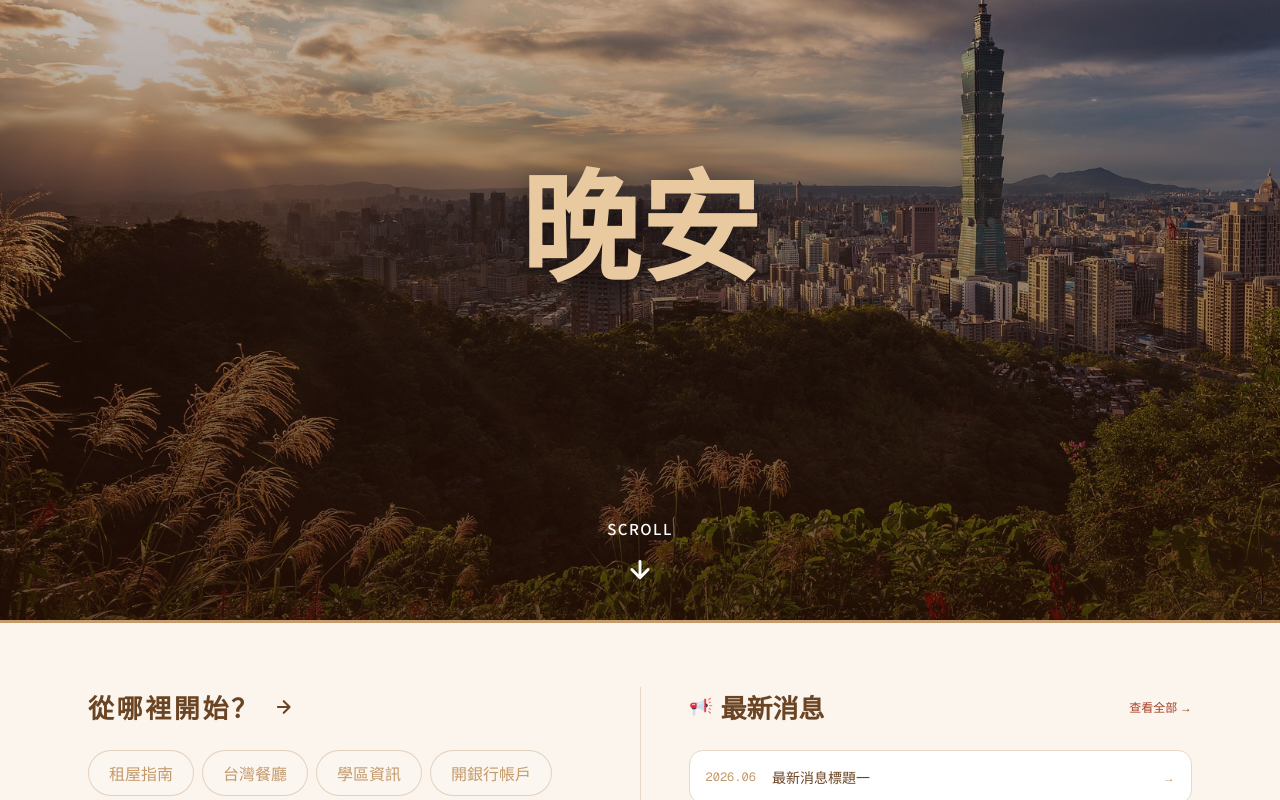
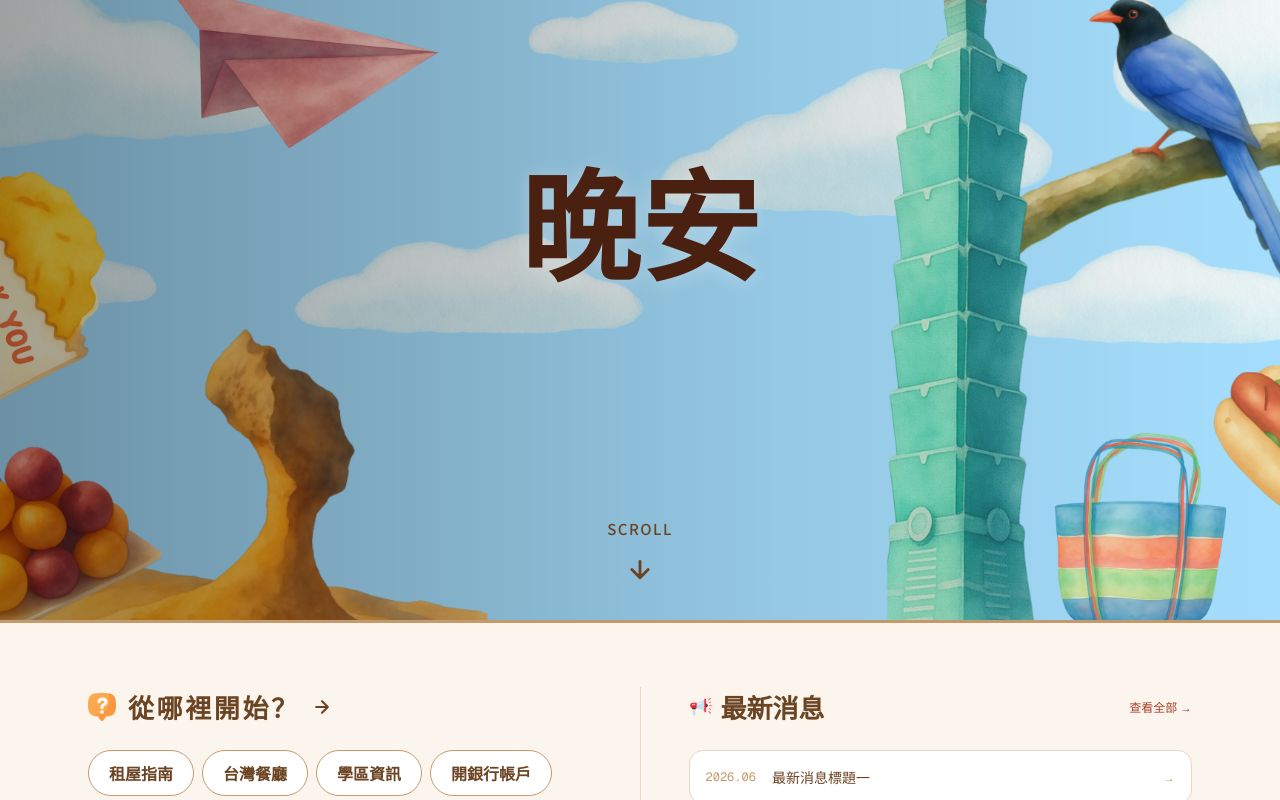
Before and after one commit to ElieshaLai/dfw-taiwan-guide, a Next.js app: page / in a window 1280 px wide. Shown: the part 180-980 px from the top of the page. Built offline with nearby package versions, Linux system fonts and the light colour scheme.

Commit message:
hero pic change

```diff
--- a/app/page.tsx
+++ b/app/page.tsx
@@ -43,14 +43,14 @@ export default function Home() {
         <section className="relative" style={{ height: "100vh" }}>
           <div className="absolute inset-0">
             <Image
-              src="/hero.jpg"
+              src="/hero.png"
               alt="DFW Taiwan Guide"
               fill
               style={{ objectFit: "cover", objectPosition: "center" }}
               priority
             />
             <div className="absolute inset-0"
-              style={{ background: "linear-gradient(to bottom, rgba(40,15,5,0.15) 0%, rgba(40,15,5,0.72) 100%)" }}
+              style={{ background: "linear-gradient(to right, rgba(0,0,0,0.35) 0%, rgba(0,0,0,0.1) 60%, transparent 100%)" }}
             />
           </div>
 
@@ -63,8 +63,8 @@ export default function Home() {
               className="font-black"
               style={{
                 fontSize: "clamp(64px, 14vw, 120px)",
-                color: "#E8C9A0",
-                textShadow: "0 2px 32px rgba(0,0,0,0.5)"
+                color: "#4a2010",
+                textShadow: "0 2px 20px rgba(255,255,255,0.3)"
               }}
             >
               {greeting}
@@ -77,7 +77,7 @@ export default function Home() {
             animate={{ opacity: 1 }}
             transition={{ duration: 1, delay: 1 }}
             className="absolute bottom-10 left-0 right-0 flex flex-col items-center gap-3 z-10"
-            style={{ color: "white" }}
+            style={{ color: "#6B4423" }}
           >
             <span className="font-medium tracking-widest uppercase" style={{ fontSize: "15px" }}>Scroll</span>
             <motion.svg
@@ -104,17 +104,16 @@ export default function Home() {
               className="w-full md:flex-1"
             >
               <div className="flex items-center gap-3 mb-6">
+                <Image src="/question.png" alt="從哪裡開始" width={28} height={28} />
                 <span className="font-semibold tracking-widest" style={{ color: "#6B4423", fontSize: "clamp(18px, 2.5vw, 26px)" }}>
                   從哪裡開始？
                 </span>
-                <motion.svg
-                  animate={{ x: [0, 5, 0] }}
-                  transition={{ repeat: Infinity, duration: 1.5 }}
+                <svg
                   width="20" height="20" viewBox="0 0 24 24" fill="none"
                   stroke="#6B4423" strokeWidth="2.5" strokeLinecap="round" strokeLinejoin="round"
                 >
                   <path d="M5 12h14M12 5l7 7-7 7" />
-                </motion.svg>
+                </svg>
               </div>
 
               <div className="flex flex-wrap gap-2">
@@ -125,9 +124,10 @@ export default function Home() {
                     className="font-medium px-5 py-2.5 rounded-full transition-all duration-150"
                     style={{
                       fontSize: "clamp(13px, 1.5vw, 16px)",
-                      backgroundColor: "rgba(255,255,255,0.1)",
-                      border: "1px solid rgba(196,154,108,0.4)",
-                      color: "#C49A6C",
+                      backgroundColor: "white",
+                      border: "1px solid #C49A6C",
+                      color: "#6B4423",
+                      fontWeight: 600,
                     }}
                     onMouseEnter={(e) => {
                       (e.currentTarget as HTMLElement).style.backgroundColor = "#fdf0e0";
@@ -135,9 +135,9 @@ export default function Home() {
                       (e.currentTarget as HTMLElement).style.color = "#A63F24";
                     }}
                     onMouseLeave={(e) => {
-                      (e.currentTarget as HTMLElement).style.backgroundColor = "rgba(255,255,255,0.1)";
-                      (e.currentTarget as HTMLElement).style.borderColor = "rgba(196,154,108,0.4)";
-                      (e.currentTarget as HTMLElement).style.color = "#C49A6C";
+                      (e.currentTarget as HTMLElement).style.backgroundColor = "white";
+                      (e.currentTarget as HTMLElement).style.borderColor = "#C49A6C";
+                      (e.currentTarget as HTMLElement).style.color = "#6B4423";
                     }}
                   >
                     {k.label}
```
Also changed, not shown: public/hero.png (added), public/question.png (added).
